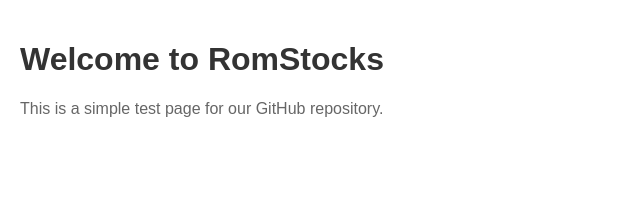
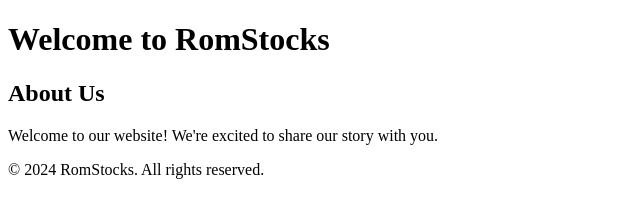
Before and after one commit to romstocks/romstocks-test, a plain HTML site: page index.html in a window 1280 px wide. Shown: the whole page, without its empty margins (0-640 px from the left). Drawn offline with Linux system fonts and the light colour scheme.

Commit message:
Initial commit: Add basic HTML structure

```diff
--- a/index.html
+++ b/index.html
@@ -4,22 +4,19 @@
     <meta charset="UTF-8">
     <meta name="viewport" content="width=device-width, initial-scale=1.0">
     <title>Welcome to RomStocks</title>
-    <style>
-        body {
-            font-family: Arial, sans-serif;
-            margin: 0;
-            padding: 20px;
-        }
-        h1 {
-            color: #333;
-        }
-        p {
-            color: #666;
-        }
-    </style>
 </head>
 <body>
-    <h1>Welcome to RomStocks</h1>
-    <p>This is a simple test page for our GitHub repository.</p>
+    <header>
+        <h1>Welcome to RomStocks</h1>
+    </header>
+    <main>
+        <section>
+            <h2>About Us</h2>
+            <p>Welcome to our website! We're excited to share our story with you.</p>
+        </section>
+    </main>
+    <footer>
+        <p>&copy; 2024 RomStocks. All rights reserved.</p>
+    </footer>
 </body>
 </html>
```
